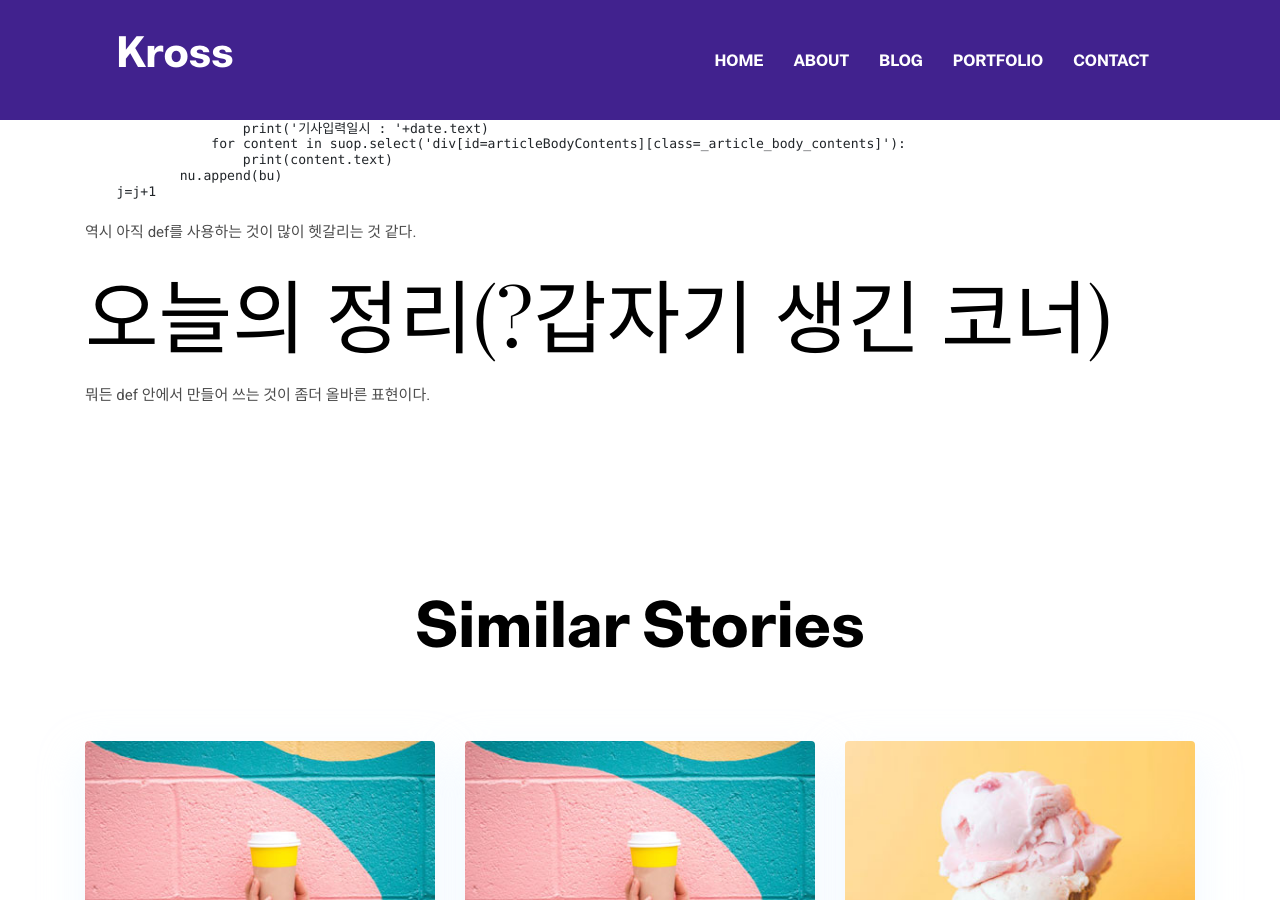
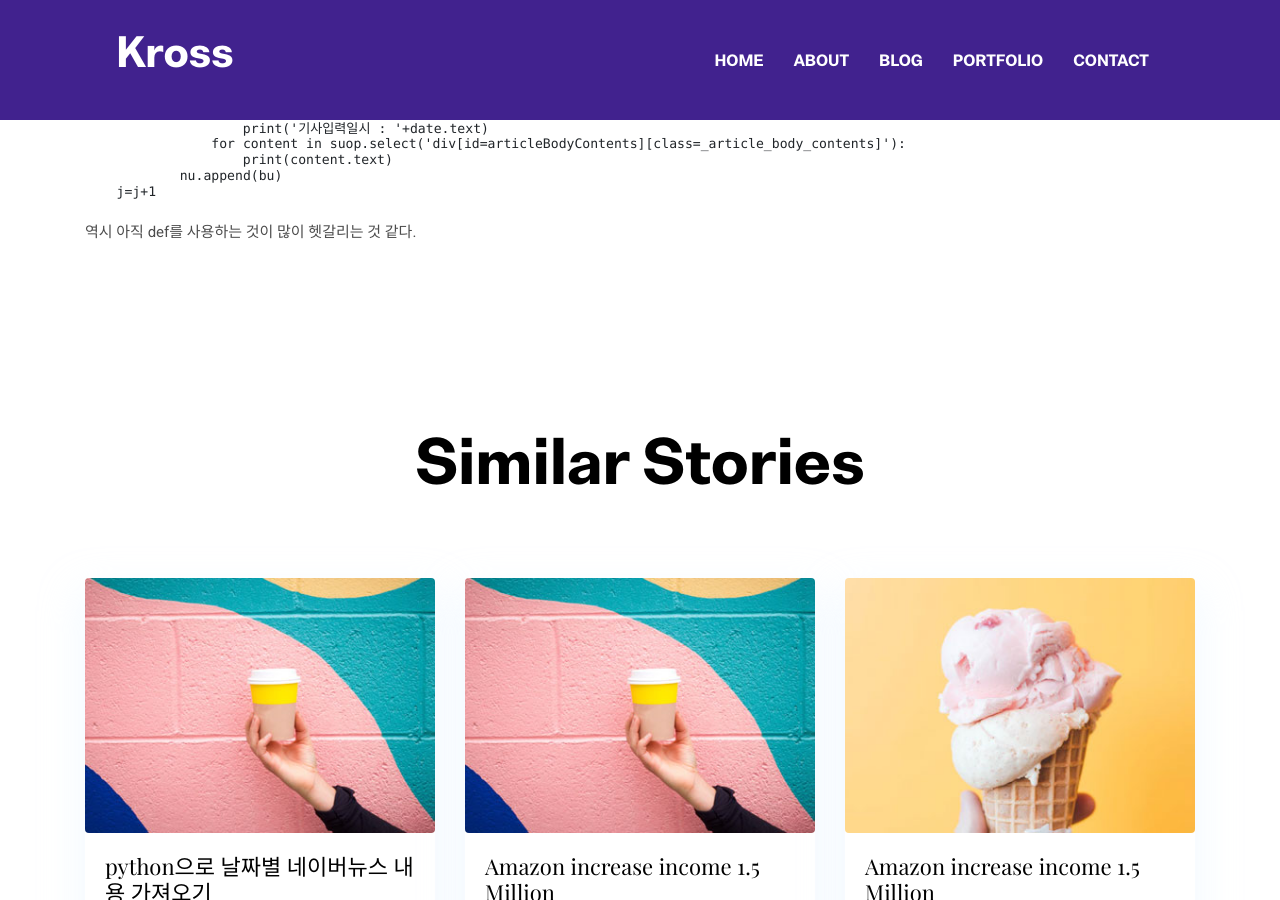
Before and after one commit to cheongsan16/cheongsan16.g, a Jekyll site: the page built from _posts/2020-02-23-python-navernews-crawling.markdown, in a window 1280 px wide and 900 px high, scrolled down 5502 px. Built offline with Jekyll 4.4.1, drawn with Linux system fonts in a browser that asks for light colours.

Commit message:
Update 2020-02-23-python-navernews-crawling.markdown

````diff
--- a/_posts/2020-02-23-python-navernews-crawling.markdown
+++ b/_posts/2020-02-23-python-navernews-crawling.markdown
@@ -312,7 +312,3 @@ while j<len(folder):
 ```
 
 역시 아직 def를 사용하는 것이 많이 헷갈리는 것 같다.
-
-# 오늘의 정리(?갑자기 생긴 코너)
-
-뭐든 def 안에서 만들어 쓰는 것이 좀더 올바른 표현이다.
````
